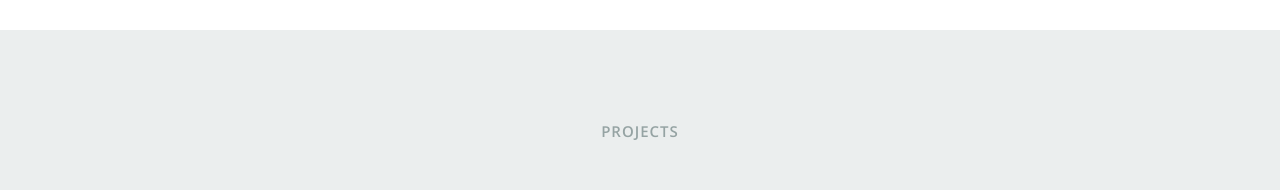
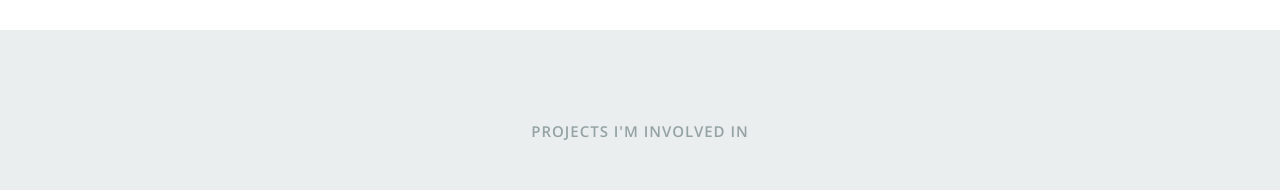
Before and after one commit to janicetsai1/portfolio, a React (Create React App) app: page / in a window 1280 px wide. Shown: the part 2300-2490 px from the top of the page. Built offline with nearby package versions, Linux system fonts and the light colour scheme.

Commit message:
Updated projects header

```diff
--- a/src/Components/Portfolio.js
+++ b/src/Components/Portfolio.js
@@ -66,7 +66,7 @@ class Portfolio extends Component {
 
          <div className="twelve columns collapsed">
 
-            <h1>Projects</h1>
+            <h1>Projects I'm Involved In</h1>
 
             <div id="portfolio-wrapper" className="bgrid-quarters s-bgrid-thirds cf">
                 {projects}
```
